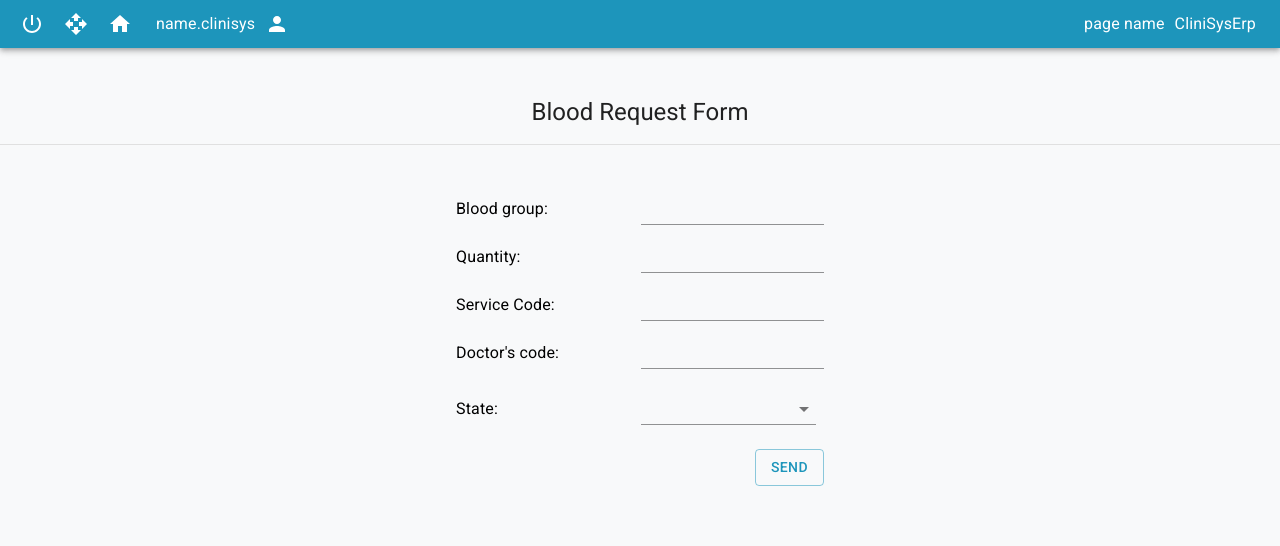
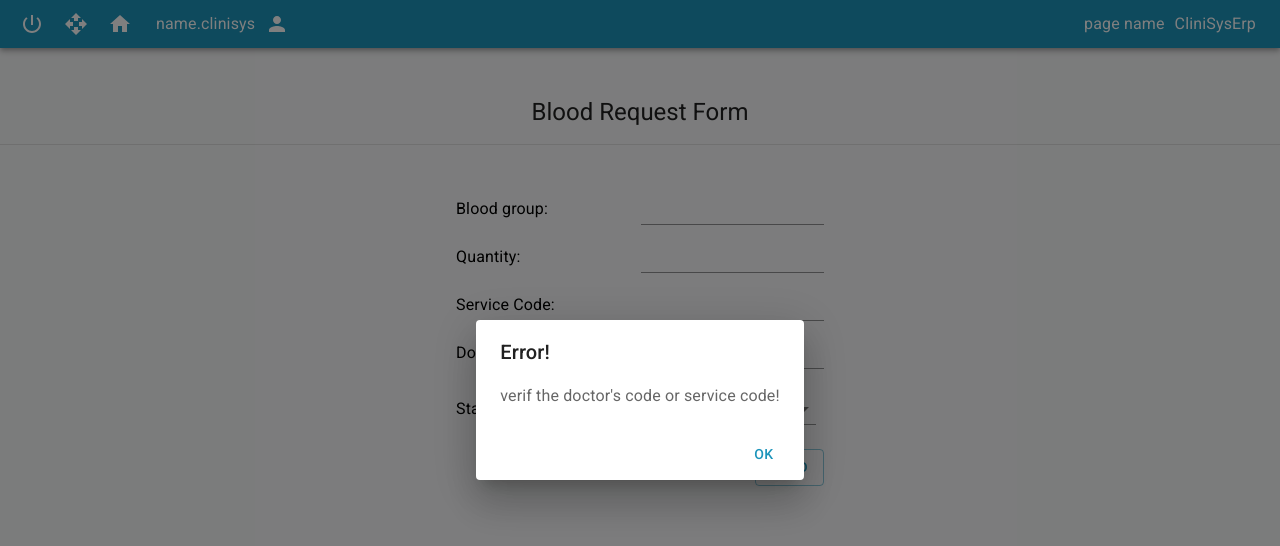
Before and after one commit to ilyesarous/blood-bank-react, a React (Create React App) app: page /demande_form in a window 1280 px wide. Both pictures are taken after typing "Sample", "Sample", "Sample", "Sample" into the empty fields and a click on the button "SEND". Shown: the top 546 px of the page. Built offline with nearby package versions, Linux system fonts and the light colour scheme; no server answers.

Commit message:
latest update

```diff
--- a/src/components/demande/DemandeForm.jsx
+++ b/src/components/demande/DemandeForm.jsx
@@ -2,6 +2,11 @@ import styled from "@emotion/styled";
 import {
   Box,
   Button,
+  Dialog,
+  DialogActions,
+  DialogContent,
+  DialogContentText,
+  DialogTitle,
   FormControl,
   Input,
   List,
@@ -19,7 +24,7 @@ import {
 } from "@mui/material";
 import axios from "axios";
 import { useState } from "react";
-import { useDispatch } from "react-redux";
+import { useDispatch, useSelector } from "react-redux";
 import { addActions } from "./store/AddSlice";
 
 const StyleModal = styled(Box)(({ theme }) => ({
@@ -35,6 +40,14 @@ const DemandeForm = () => {
   const [doctorCode, setDoctorCode] = useState("");
   const [state, setState] = useState("");
   const status = "";
+  const dispatch = useDispatch()
+  const selected = useSelector((state) => state.addDemande.selected)
+
+
+  const closeHandler = () =>{
+    dispatch(addActions.setSelected())
+  }
+
   const grpBloodChangeHandler = (e) => {
     setBloodGrp(e.target.value);
   };
@@ -51,8 +64,6 @@ const DemandeForm = () => {
     setState(e.target.value);
   };
 
-  const dispatch = useDispatch();
-
   const sendRequestHandler = (e) => {
     e.preventDefault();
 
@@ -64,9 +75,12 @@ const DemandeForm = () => {
         codeService: serviceCode,
         state: state,
         status: status,
+        createDate: ""
       })
       .then((res) => {
         dispatch(addActions.addCount());
+      }).catch(e => {
+        dispatch(addActions.setSelected())
       });
 
     setBloodGrp("");
@@ -154,6 +168,27 @@ const DemandeForm = () => {
             </List>
           </Box>
         </form>
+        <Dialog
+            open={selected}
+            onClose={closeHandler}
+            aria-labelledby="alert-dialog-title"
+            aria-describedby="alert-dialog-description"
+            va
+          >
+            <DialogTitle id="alert-dialog-title">
+              {"Error!"}
+            </DialogTitle>
+            <DialogContent>
+              <DialogContentText id="alert-dialog-description">
+                verif the doctor's code or service code!
+              </DialogContentText>
+            </DialogContent>
+            <DialogActions>
+              <Button onClick={closeHandler} autoFocus>
+                Ok
+              </Button>
+            </DialogActions>
+          </Dialog>
       </StyleModal>
     </Stack>
   );
--- a/src/components/demande/store/AddSlice.js
+++ b/src/components/demande/store/AddSlice.js
@@ -1,22 +1,24 @@
 import { createSlice } from "@reduxjs/toolkit";
 
-const initialState = {count: 0}
+const initialState = { count: 0, selected: false };
 
 const addSlice = createSlice({
-    name: "addDemande",
-    initialState,
-    reducers: {
-        addCount(state){
-            state.count++
-        },
-        subtractCount(state, action){
-            state.count = action.payload
-        },
+  name: "addDemande",
+  initialState,
+  reducers: {
+    addCount(state) {
+      state.count++;
+    },
+    subtractCount(state, action) {
+      state.count = action.payload;
+    },
+    setSelected(state) {
+      state.selected = !state.selected;
+    },
+  },
+});
 
-    }
-})
+const addDemandeReducer = addSlice.reducer;
+export const addActions = addSlice.actions;
 
-const addDemandeReducer = addSlice.reducer
-export const addActions = addSlice.actions
-
-export default addDemandeReducer
+export default addDemandeReducer;
```
